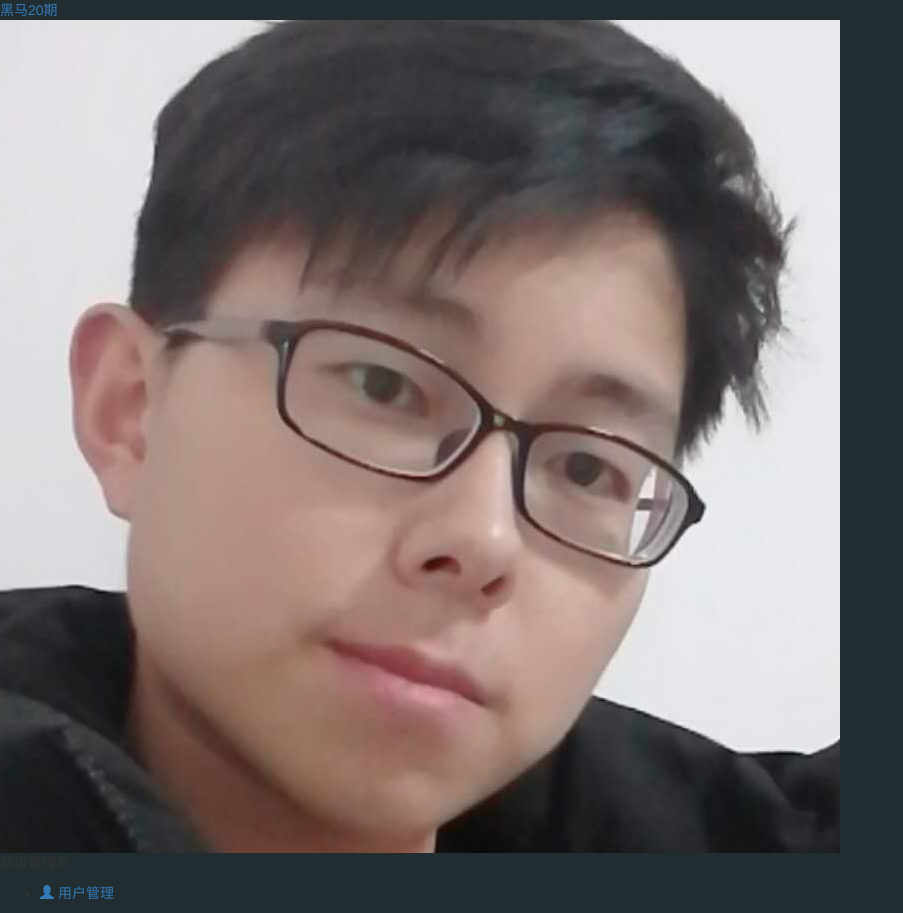
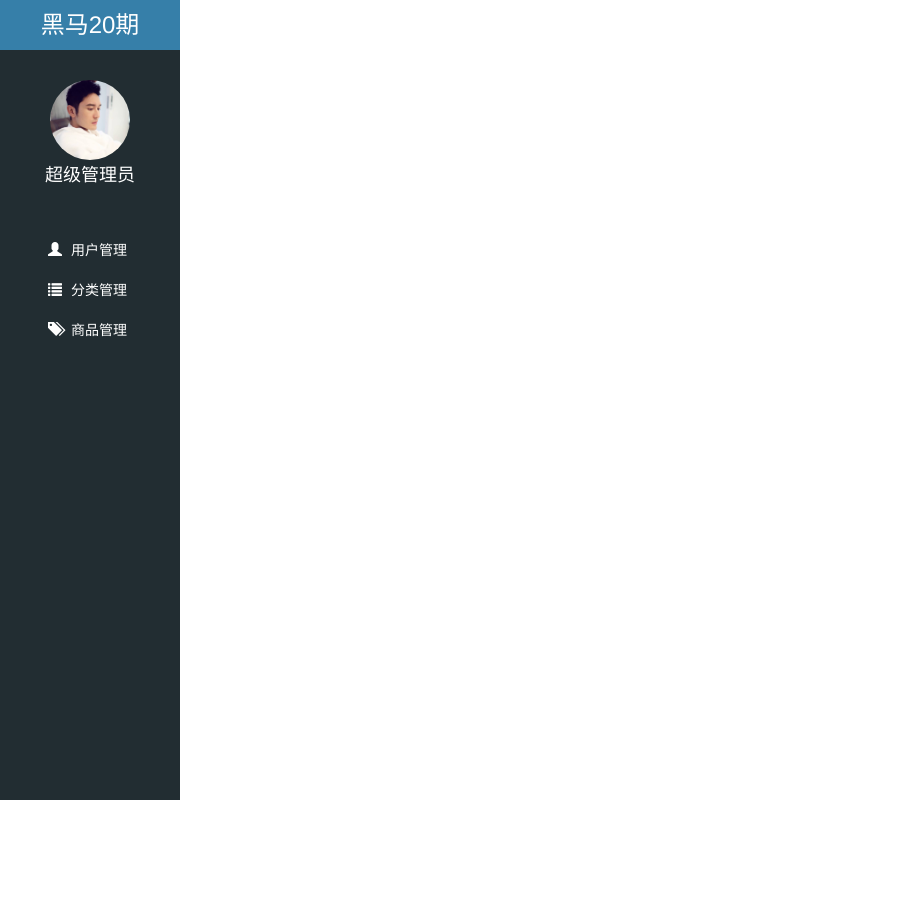
Before and after one commit to Algren-yaner/letao, a website: page public/back/index.html in a window 1280 px wide. Shown: the whole page, without its empty margins (0-903 px from the left). After the commit the page ends 800 px from the top, so only its background shows below. Drawn offline with Linux system fonts and the light colour scheme.

Commit message:
首页左侧菜单静态页面完成

```diff
--- a/public/back/css/common.css
+++ b/public/back/css/common.css
@@ -1,39 +1,103 @@
-.bg_color{
+.bg_color {
   background-color: #222D32;
 }
 
-.mt_150{
+.mt_150 {
   margin-top: 150px;
 }
 
-.panel-title{
+.panel-title {
   height: 40px;
   line-height: 40px;
   font-size: 18px;
 }
 
-html,body{
+html, body {
   height: 100%;
   width: 100%;
 
 }
+
 a:link,
 a:visited,
 a:hover,
-a:active{
+a:active {
+  text-decoration: none;
+}
 
+* {
+  margin: 0;
+  padding: 0;
 }
-/*.lt_aside*/
-.lt_aside{
-  height: 100% ;
+
+ul, li {
+  list-style: none;
+}
+
+/*.lt_aside 开始*/
+.lt_aside {
+  height: 100%;
   width: 180px;
   background-color: #222D32;
   position: fixed;
   left: 0;
   top: 0;
 }
-.lt_aside .brand{
+
+.lt_aside .brand {
   width: 180px;
   height: 50px;
+  line-height: 50px;
+  text-align: center;
+  font-size: 24px;
+  background-color: #367fa9;
+}
 
+.lt_aside .brand a {
+  color: #fff;
 }
+
+.lt_aside .user {
+  height: 180px;
+  padding-top: 30px;
+}
+
+.lt_aside .user img {
+  width: 80px;
+  height: 80px;
+  display: block;
+  margin: 0 auto;
+  border-radius: 50%;
+}
+
+.lt_aside .user p {
+  text-align: center;
+  color: #fff;
+  font-size: 18px;
+  height: 30px;
+  line-height: 30px;
+}
+
+.lt_aside .nav li a {
+  display: block;
+  height: 40px;
+  line-height: 40px;
+  padding-left: 40px;
+  color: #fff;
+  border-left: 3px solid transparent;
+}
+
+.lt_aside .nav li a.current {
+  background-color: #1D1F21;
+  border-left: 3px solid #006699;
+}
+
+.lt_aside .nav .child a {
+  padding-left: 60px;
+}
+
+.lt_aside .nav li i {
+  margin: 5px;
+}
+
+/*lt_aside 结束*/
--- a/public/back/index.html
+++ b/public/back/index.html
@@ -8,27 +8,45 @@
   <link rel="stylesheet" href="./lib/nprogress/nprogress.css">
   <link rel="stylesheet" href="./css/common.css">
 </head>
-<body class="bg_color">
+<body>
 
-<div class="it_aside">
+<!--乐淘侧边栏-->
+<div class="lt_aside">
   <div class="brand">
     <a href="#">黑马20期</a>
   </div>
 
-
   <!--头像-->
   <div class="user">
-    <img src="./images/default.jpg" alt="">
+    <img src="./images/nanshen.JPG" alt="">
     <p>超级管理员</p>
   </div>
 
   <!--导航-->
   <div class="nav">
     <ul>
-      <li><a href="#">
-        <i class="glyphicon glyphicon-user"></i>
-        <span>用户管理</span>
-      </a></li>
+      <li>
+        <a href="user.html">
+          <i class="glyphicon glyphicon-user"></i>
+          <span>用户管理</span>
+        </a>
+      </li>
+      <li>
+        <a href="javascript:;">
+          <i class="glyphicon glyphicon-list"></i>
+          <span>分类管理</span>
+        </a>
+        <div class="child" style="display: none;">
+          <a href="first.html" class="">一级分类</a>
+          <a href="second.html" class="">二级分类</a>
+        </div>
+      </li>
+      <li>
+        <a href="product.html">
+          <i class="glyphicon glyphicon-tags"></i>
+          <span>商品管理</span>
+        </a>
+      </li>
     </ul>
   </div>
 </div>
@@ -37,5 +55,6 @@
 <script src="./lib/bootstrap/js/bootstrap.min.js"></script>
 <script src="./lib/bootstrap-validator/js/bootstrapValidator.min.js"></script>
 <script src="./lib/nprogress/nprogress.js"></script>
+<script src="./js/common.js   "></script>
 </body>
 </html>
```
Also changed, not shown: public/back/images/default.png (added), public/back/images/none.png (added).
